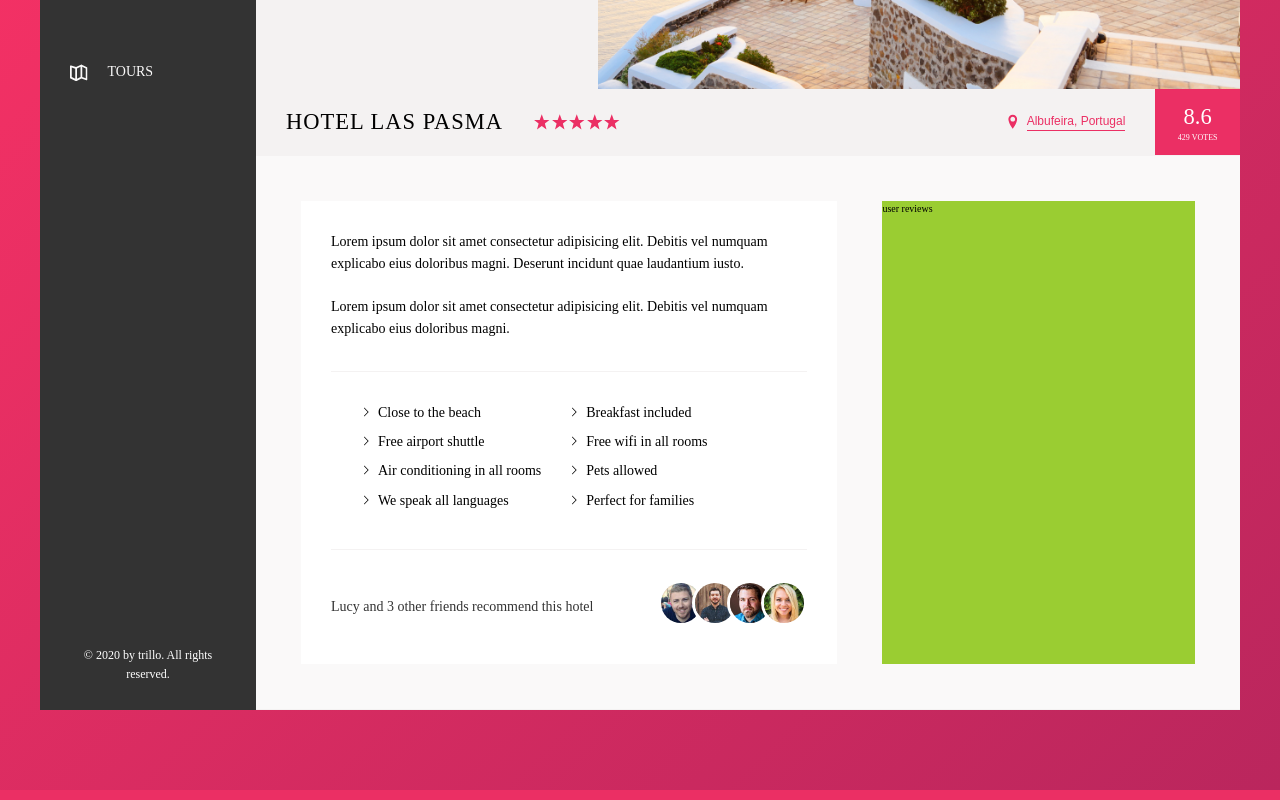
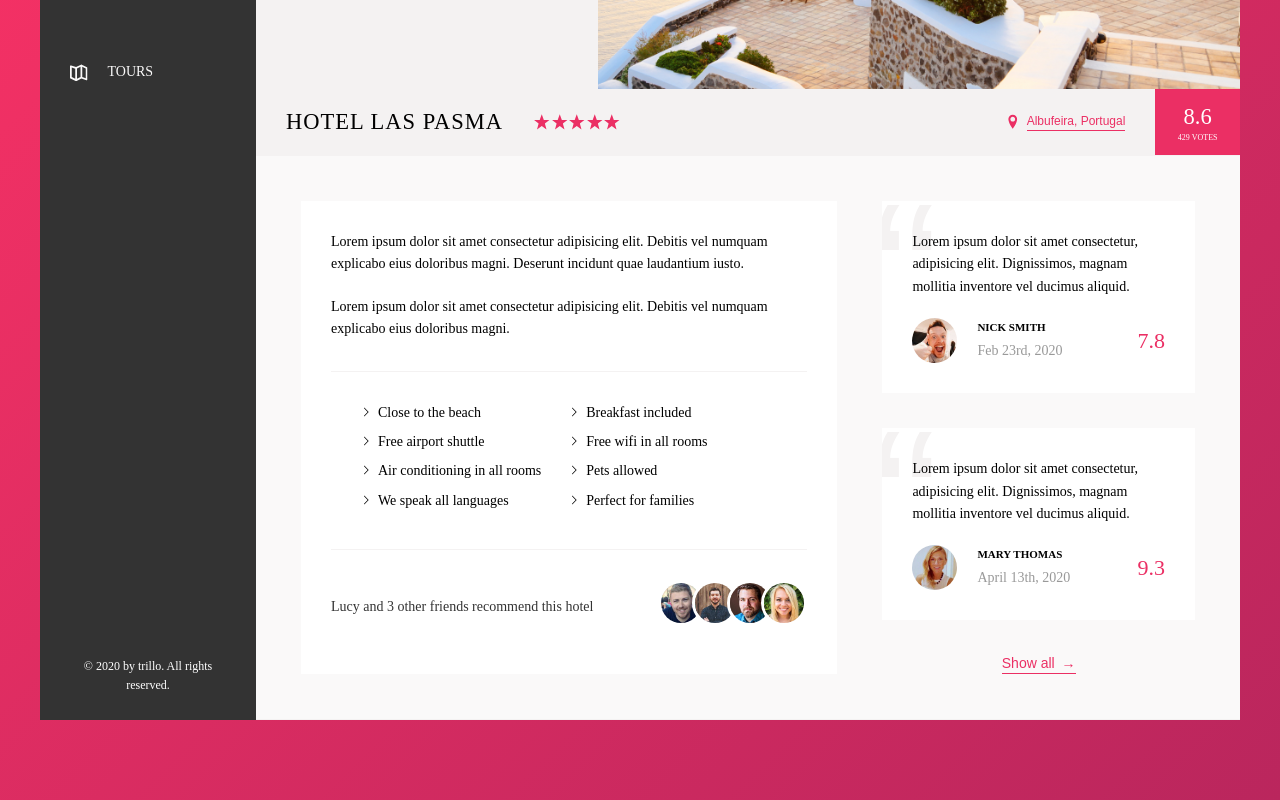
Before and after one commit to rasheedshina22/trillo, a website: page index.html in a window 1280 px wide. Shown: the part 446-1246 px from the top of the page. Drawn offline with Linux system fonts and the light colour scheme.

Commit message:
completed the hotels review section

```diff
--- a/index.html
+++ b/index.html
@@ -215,7 +215,56 @@
               </div>
             </div>
             <div class="user-reviews">
-              user reviews
+              <figure class="review">
+                <blockquote class="review__text">
+                  Lorem ipsum dolor sit amet consectetur, adipisicing elit.
+                  Dignissimos, magnam mollitia inventore vel ducimus aliquid.
+                </blockquote>
+                <figcaption class="review__user">
+                  <img
+                    src="img/user-1.jpg"
+                    alt="user 1"
+                    class="review__photo"
+                  />
+                  <div class="review__user-box">
+                    <p class="review__user-name">
+                      Nick Smith
+                    </p>
+                    <p class="review__user-date">
+                      Feb 23rd, 2020
+                    </p>
+                  </div>
+                  <div class="review__rating">
+                    7.8
+                  </div>
+                </figcaption>
+              </figure>
+
+              <figure class="review">
+                <blockquote class="review__text">
+                  Lorem ipsum dolor sit amet consectetur, adipisicing elit.
+                  Dignissimos, magnam mollitia inventore vel ducimus aliquid.
+                </blockquote>
+                <figcaption class="review__user">
+                  <img
+                    src="img/user-2.jpg"
+                    alt="user 2"
+                    class="review__photo"
+                  />
+                  <div class="review__user-box">
+                    <p class="review__user-name">
+                      Mary Thomas
+                    </p>
+                    <p class="review__user-date">
+                      April 13th, 2020
+                    </p>
+                  </div>
+                  <div class="review__rating">
+                    9.3
+                  </div>
+                </figcaption>
+              </figure>
+              <button class="btn-inline">Show all <span>&rarr;</span></button>
             </div>
           </div>
         </main>
--- a/sass/_components.scss
+++ b/sass/_components.scss
@@ -256,13 +256,23 @@
   cursor: pointer;
   transition: all 0.2s;
 
+  &:focus {
+    outline: none;
+    animation-name: pulsate;
+    animation-duration: infinite;
+  }
+
+  & span {
+    margin-left: 3px;
+    transition: margin-left 0.2s;
+  }
+
   &:hover {
     color: var(--color-grey-dark-1);
-  }
-
-  &:focus {
-    outline: none;
-    animation: pulsate 1s infinite;
+    //this is nice. because in normal css we cant change the color and animate the span at the same time
+    span {
+      margin-left: 8px;
+    }
   }
 }
 
@@ -355,3 +365,68 @@
     }
   }
 }
+
+/////////////////////////ReViews
+
+.review {
+  background-color: #fff;
+  box-shadow: var(--shadow-light);
+  padding: 3rem;
+  margin-bottom: 3.5rem;
+  position: relative;
+  overflow: hidden;
+
+  &__text {
+    margin-bottom: 2rem;
+    z-index: 10;
+    //z-index only works when you set the position property
+    position: relative;
+  }
+
+  &__user {
+    display: flex;
+    align-items: center;
+  }
+
+  &__photo {
+    height: 4.5rem;
+    width: 4.5rem;
+    border-radius: 50%;
+    margin-right: 2rem;
+  }
+
+  &__user-box {
+    margin-right: auto;
+  }
+
+  &__user-name {
+    font-size: 1.1rem;
+    font-weight: 600;
+    text-transform: uppercase;
+    margin-bottom: 0.4rem;
+  }
+
+  &__user-date {
+    font-family: 1rem;
+    color: var(--color-grey-dark-3);
+  }
+
+  &__rating {
+    color: var(--color-primary);
+    font-size: 2.2rem;
+    font-weight: 300;
+  }
+
+  &::before {
+    content: '\201C';
+    position: absolute;
+    top: -2.75rem;
+    left: -1rem;
+    //line-height actually reduces height generally
+    line-height: 1;
+    font-size: 20rem;
+    color: var(--color-grey-light-2);
+    font-family: sans-serif;
+    z-index: 1;
+  }
+}
--- a/sass/_layout.scss
+++ b/sass/_layout.scss
@@ -33,6 +33,7 @@
 }
 
 .details {
+  font-size: 1.4rem;
   display: flex;
   padding: 4.5rem;
   background-color: var(--color-grey-light-1);
@@ -49,6 +50,8 @@
 }
 
 .user-reviews {
-  background-color: yellowgreen;
   flex: 1;
+  display: flex;
+  flex-direction: column;
+  align-items: center;
 }
```
Also changed, not shown: css/style.css.
